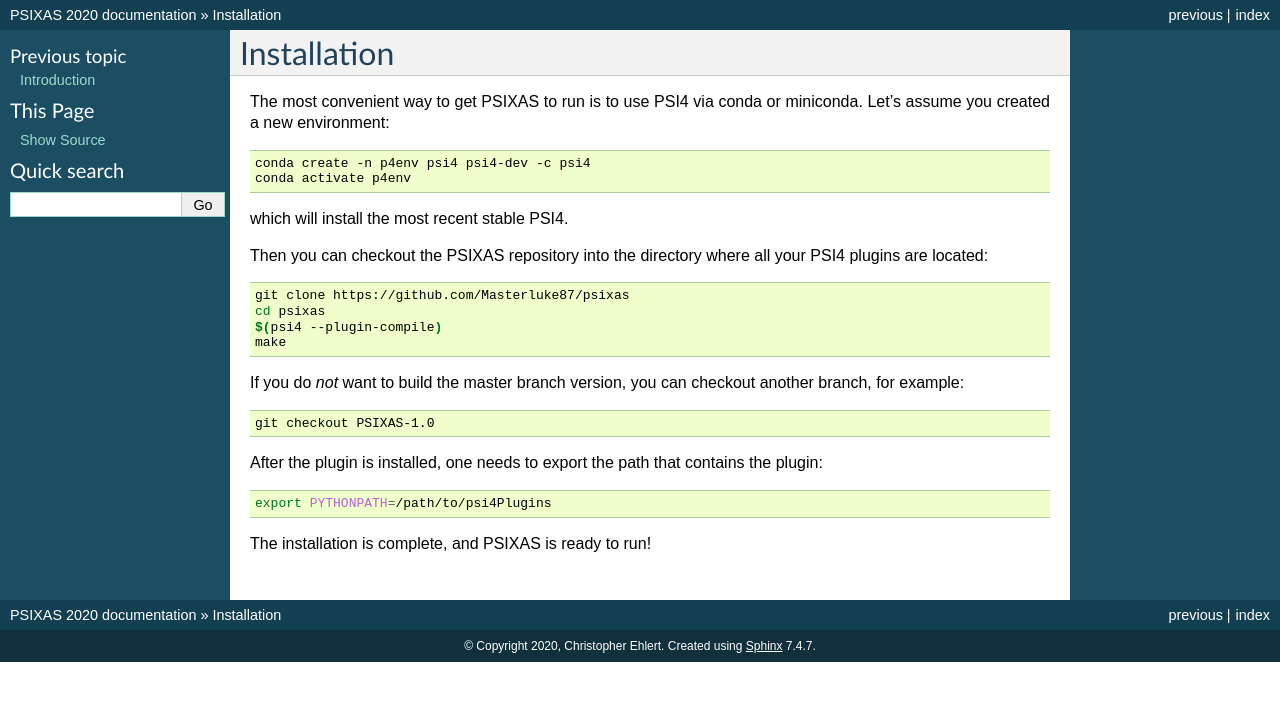
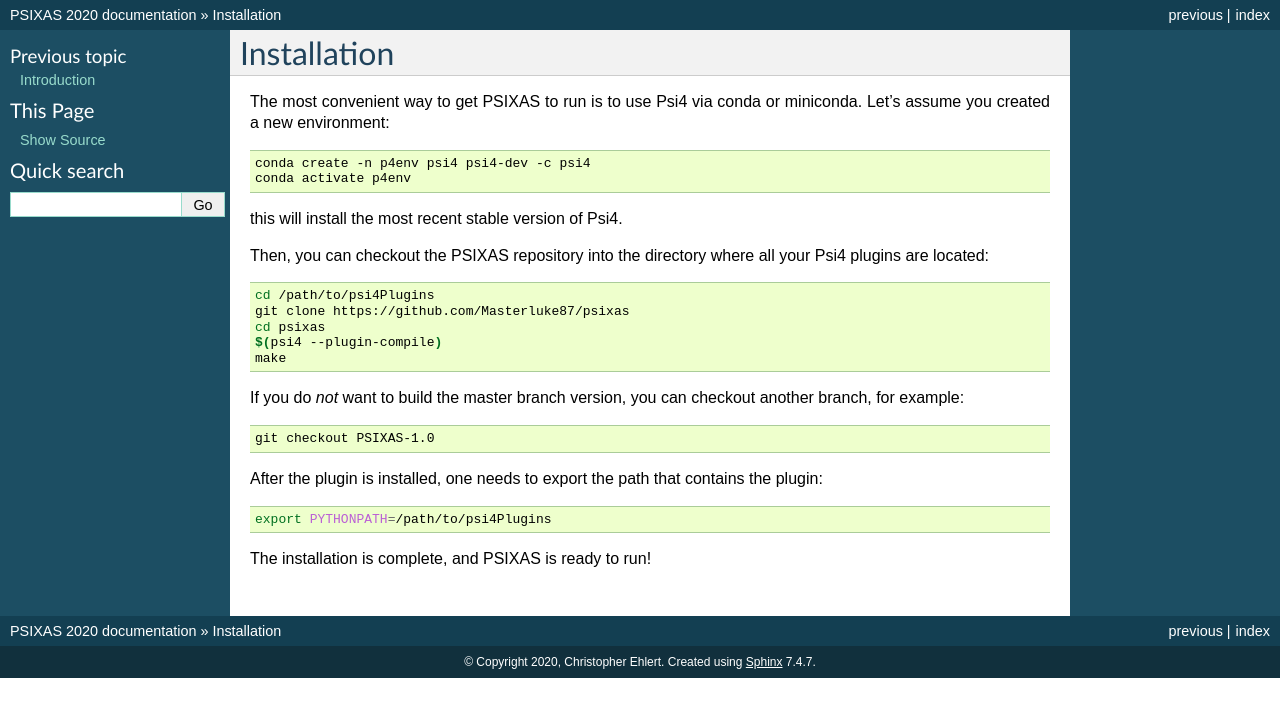
Before and after one commit to Masterluke87/psixas, a Sphinx documentation site: the page built from docs/install.rst, in a window 1280 px wide. Shown: the top 717 px of the page. Built offline with Sphinx 7.4.7, drawn with Linux system fonts in a browser that asks for light colours.

Commit message:
typos in install

```diff
--- a/docs/install.rst
+++ b/docs/install.rst
@@ -1,7 +1,7 @@
 Installation
 ============
 
-The most convenient way to get PSIXAS to run is to use PSI4 via
+The most convenient way to get PSIXAS to run is to use Psi4 via
 conda or miniconda. Let's assume you created a new environment:
 
 .. code-block:: bash
@@ -9,13 +9,14 @@
     conda create -n p4env psi4 psi4-dev -c psi4
     conda activate p4env
 
-which will install the most recent stable PSI4.
+this will install the most recent stable version of Psi4.
 
-Then you can checkout the PSIXAS repository into the directory where all your PSI4
+Then, you can checkout the PSIXAS repository into the directory where all your Psi4
 plugins are located:
 
 .. code-block:: bash
 
+    cd /path/to/psi4Plugins
     git clone https://github.com/Masterluke87/psixas
     cd psixas
     $(psi4 --plugin-compile)
```
